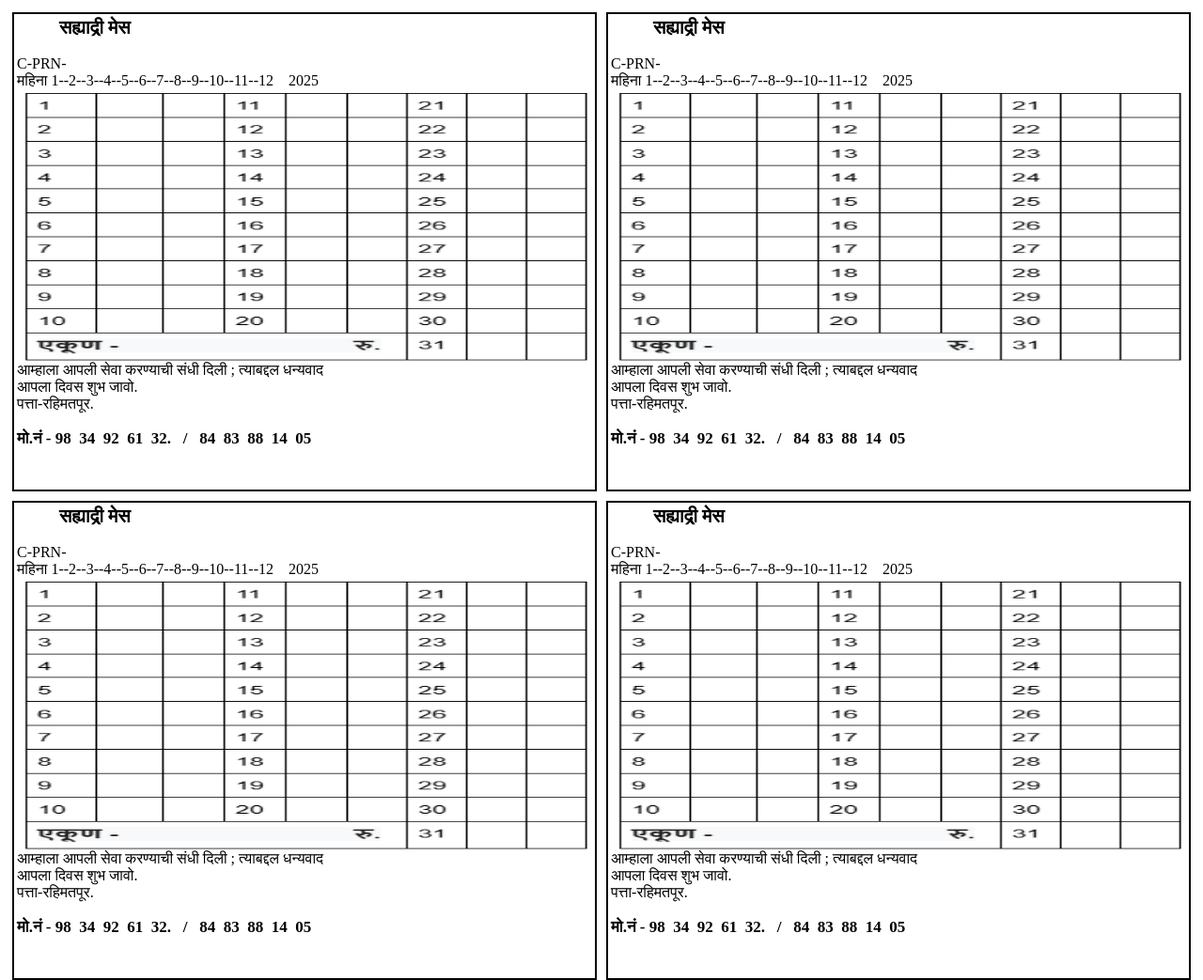
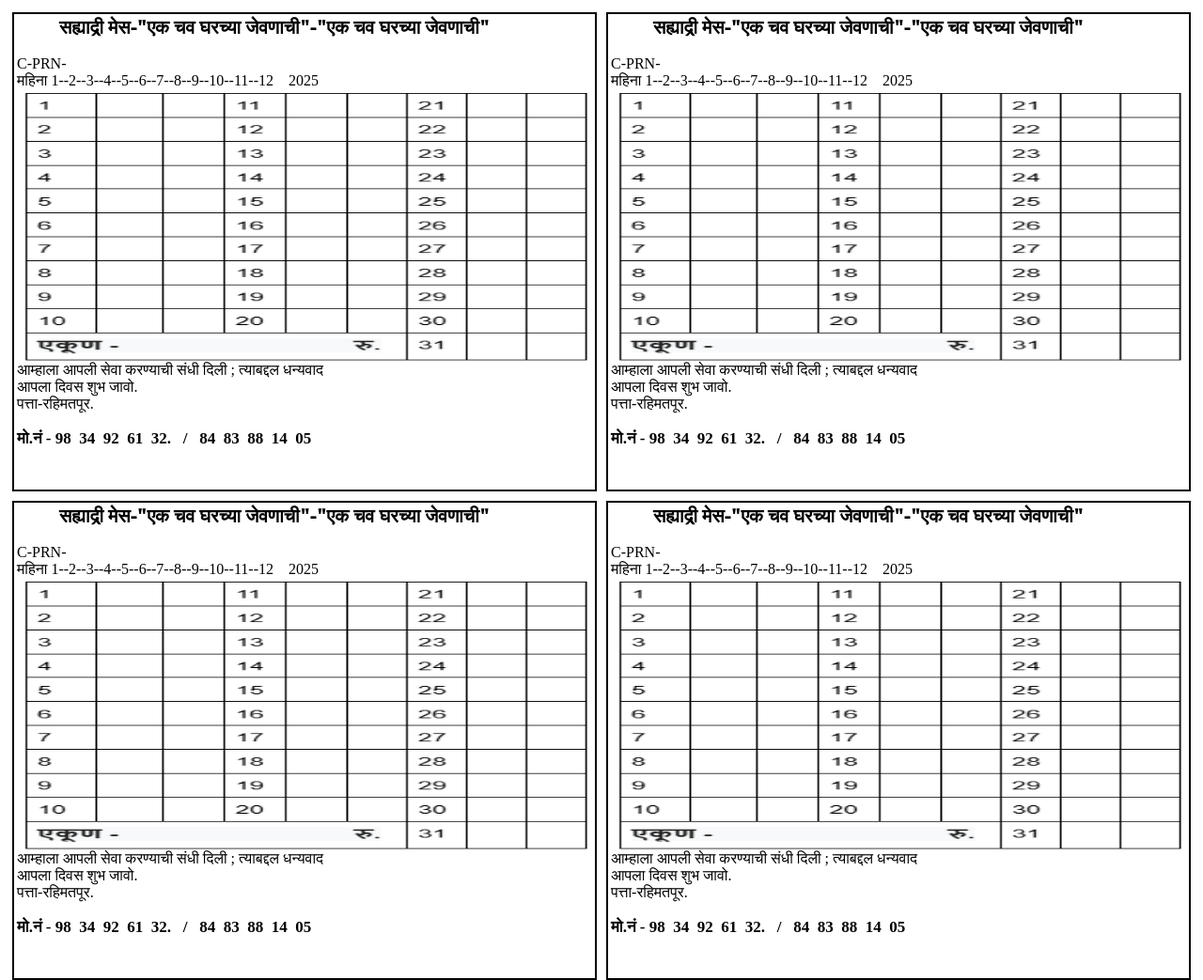
Before and after one commit to aniruddhamaheshmane/FIRST-PAGE-MESS-BILL, a plain HTML site: page index.html in a window 1280 px wide. Shown: the whole page at 94% size. Drawn offline with Linux system fonts and the light colour scheme.

Commit message:
Update index.html

```diff
--- a/index.html
+++ b/index.html
@@ -44,7 +44,7 @@ border: 1PX SOLID black;
     <div class="d">
 
         <div class="a">
-            <div class="mheding"> &nbsp&nbsp&nbsp&nbsp&nbsp&nbsp&nbsp&nbsp&nbspसह्याद्री मेस  </div>
+            <div class="mheding"> &nbsp&nbsp&nbsp&nbsp&nbsp&nbsp&nbsp&nbsp&nbspसह्याद्री मेस-"एक चव घरच्या जेवणाची"-"एक चव घरच्या जेवणाची"  </div>
        <br>
             <div>C-PRN-</div>
       <div>महिना 1--2--3--4--5--6--7--8--9--10--11--12 &nbsp&nbsp&nbsp2025</div>
@@ -57,7 +57,7 @@ border: 1PX SOLID black;
           <div class="a">
 
 
-                       <div class="mheding"> &nbsp&nbsp&nbsp&nbsp&nbsp&nbsp&nbsp&nbsp&nbspसह्याद्री मेस  </div>
+                       <div class="mheding"> &nbsp&nbsp&nbsp&nbsp&nbsp&nbsp&nbsp&nbsp&nbspसह्याद्री मेस-"एक चव घरच्या जेवणाची"-"एक चव घरच्या जेवणाची"  </div>
                            <br>
                                      <div>C-PRN-</div>
       <div>महिना 1--2--3--4--5--6--7--8--9--10--11--12 &nbsp&nbsp&nbsp2025</div>
@@ -78,7 +78,7 @@ border: 1PX SOLID black;
         <div class="a">
 
 
-                       <div class="mheding"> &nbsp&nbsp&nbsp&nbsp&nbsp&nbsp&nbsp&nbsp&nbspसह्याद्री मेस  </div>              <br>                    <div>C-PRN-</div>
+                       <div class="mheding"> &nbsp&nbsp&nbsp&nbsp&nbsp&nbsp&nbsp&nbsp&nbspसह्याद्री मेस-"एक चव घरच्या जेवणाची"-"एक चव घरच्या जेवणाची"  </div>              <br>                    <div>C-PRN-</div>
       <div>महिना 1--2--3--4--5--6--7--8--9--10--11--12 &nbsp&nbsp&nbsp2025</div>
 
             <img class="b"  src="c.jpeg" alt="">
@@ -89,7 +89,7 @@ border: 1PX SOLID black;
           <div class="a">
 
 
-                       <div class="mheding"> &nbsp&nbsp&nbsp&nbsp&nbsp&nbsp&nbsp&nbsp&nbspसह्याद्री मेस  </div>              <br>                    <div>C-PRN-</div>
+                       <div class="mheding"> &nbsp&nbsp&nbsp&nbsp&nbsp&nbsp&nbsp&nbsp&nbspसह्याद्री मेस-"एक चव घरच्या जेवणाची"-"एक चव घरच्या जेवणाची"  </div>              <br>                    <div>C-PRN-</div>
       <div>महिना 1--2--3--4--5--6--7--8--9--10--11--12 &nbsp&nbsp&nbsp2025</div>
 
             <img class="b"  src="c.jpeg" alt="">
```
